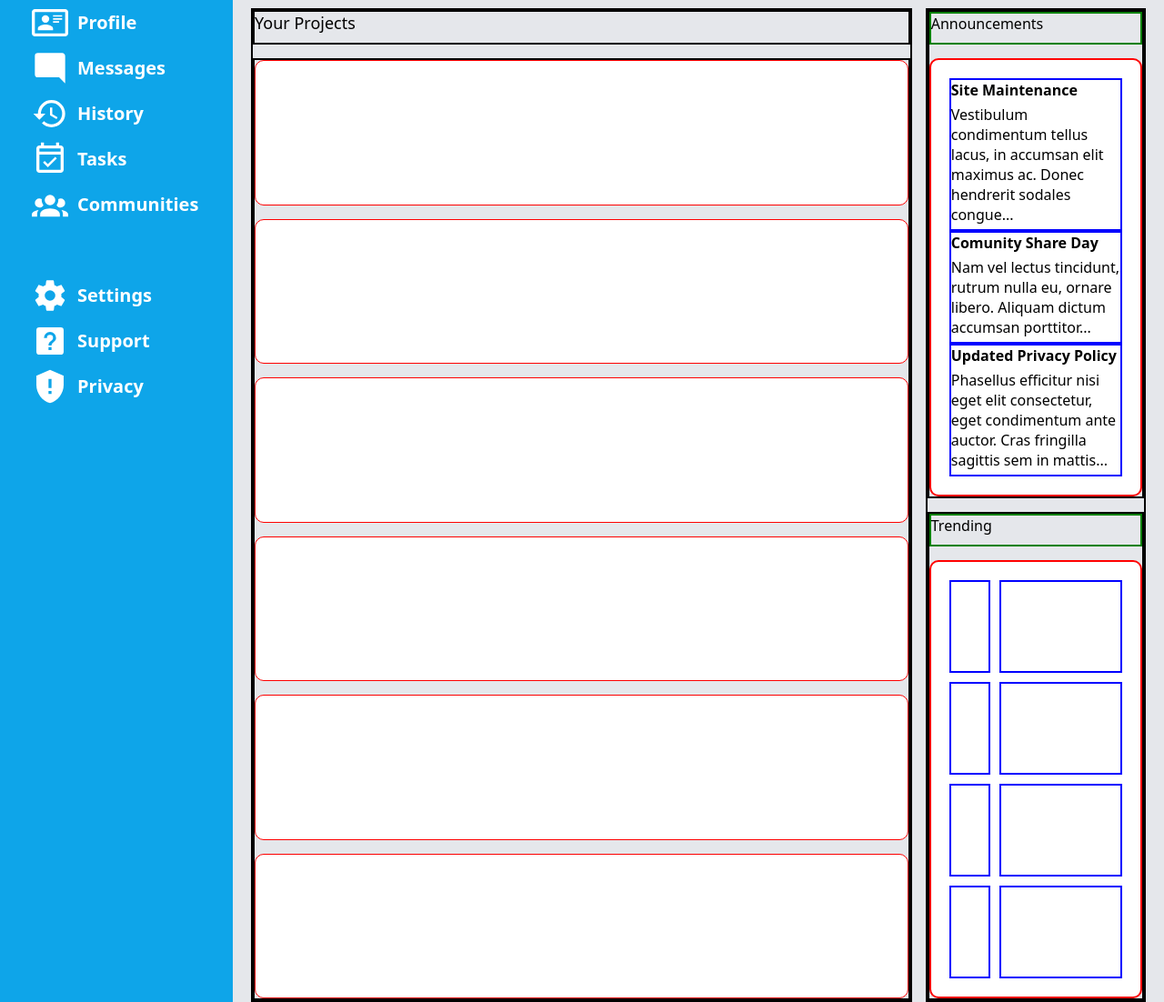
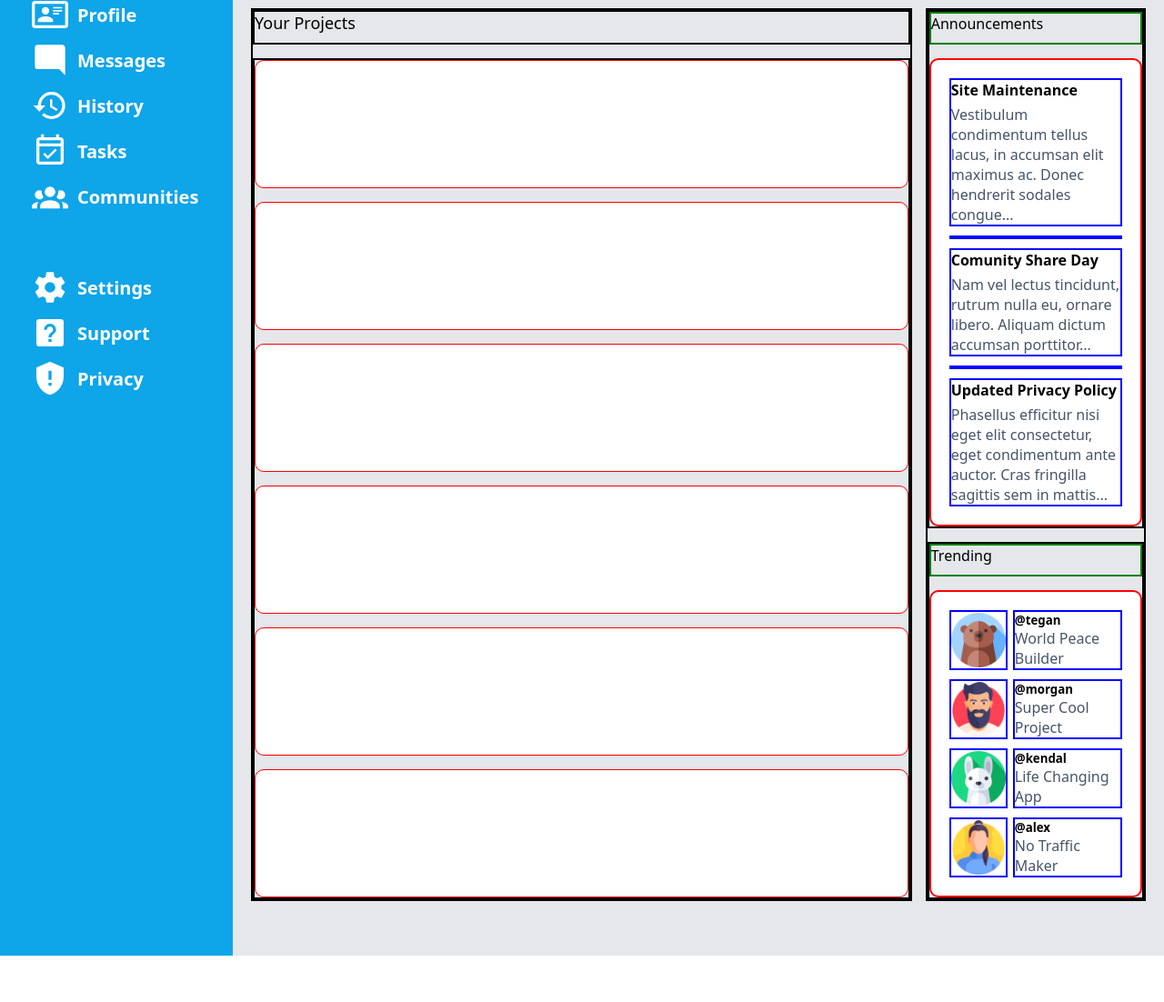
Before and after one commit to Kondorcom/odin_admin_dashboard, a plain HTML site: page index.html in a window 1280 px wide. Shown: the part 186-1288 px from the top of the page at 91% size. After the commit the page ends 1237 px from the top, so only its background shows below. Drawn offline with Linux system fonts and the light colour scheme.

Commit message:
Add trending part

```diff
--- a/index.html
+++ b/index.html
@@ -154,10 +154,12 @@
                             <h4>Site Maintenance</h4>
                                 <p>Vestibulum condimentum tellus lacus, in accumsan elit maximus ac. Donec hendrerit sodales congue...</p>
                         </div>
+                        <div class="line"></div>
                         <div>
                             <h4>Comunity Share Day</h4>
                                 <p>Nam vel lectus tincidunt, rutrum nulla eu, ornare libero. Aliquam dictum accumsan porttitor...</p>
                         </div>
+                        <div class="line"></div>
                         <div>
                             <h4>Updated Privacy Policy</h4>
                                 <p>Phasellus efficitur nisi eget elit consectetur, eget condimentum ante auctor. Cras fringilla sagittis sem in mattis...</p>
@@ -171,29 +173,33 @@
                         Trending
                     </div>
                     <div class="trending_content">
-                        <div>
-
+                        <div class="trending_img">
+                            <img class="trending_img" src="avatars/bear.png" alt="">
                         </div>
-                        <div>
-
+                        <div class="trending_user">
+                            <h5>@tegan</h5>
+                            <p>World Peace Builder</p>
                         </div>
-                        <div>
-
+                        <div class="trending_img">
+                            <img class="trending_img" src="avatars/man.png" alt="">
                         </div>
-                        <div>
-
+                        <div class="trending_user">
+                            <h5>@morgan</h5>
+                            <p>Super Cool Project</p>
                         </div>
-                        <div>
-
+                        <div class="trending_img">
+                            <img class="trending_img" src="avatars/rabbit.png" alt="">
                         </div>
-                        <div>
-
+                        <div class="trending_user">
+                            <h5>@kendal</h5>
+                            <p>Life Changing App</p>
                         </div>
-                        <div>
-
+                        <div class="trending_img">
+                            <img class="trending_img" src="avatars/woman.png" alt="">
                         </div>
-                        <div>
-
+                        <div class="trending_user">
+                            <h5>@alex</h5>
+                            <p>No Traffic Maker</p>
                         </div>
 
                     </div>
--- a/styles.css
+++ b/styles.css
@@ -235,7 +235,9 @@ body, html {
   .nav{
     border: 2px solid black;
     display: grid;
-    grid-template-rows: repeat(2, minmax(200px, 1fr));
+    /* grid-template-rows: repeat(2, minmax(200px, 1fr)); */
+    grid-template-rows: min-content min-content;
+
     gap: 15px;
   }
   .nav > div{
@@ -254,7 +256,7 @@ body, html {
   .announc_content, .trending_content{
     border: 2px solid red;
     display: grid;
-    /* grid-template-rows: repeat(3, minmax(40px, 1fr)); */
+    /* grid-template-rows: repeat(4, minmax(20px, 1fr)); */
     /* grid-template-rows: repeat(auto-fit, minmax(40px, 1fr)); */
     /* grid-template-rows: minmax(40px, 1fr); */
     padding: 20px;
@@ -262,19 +264,48 @@ body, html {
     -bottom: 2px #cbd5e1; */
     background-color: white;
     border-radius: 10px;
+    gap: 10px;
   }
+
+
 
   h4{
     margin: 0;
+    padding-bottom: 5px;
   }
   .trending_content{
-    grid-template-columns: 1fr 3fr;
+    /* grid-template-columns: 1fr 3fr; */
+    /* grid-template-columns: minmax(30px, 80px) minmax(120px, 240px); */
+    grid-template-columns: minmax(30px, 60px) 3fr;
+    /* grid-template-rows: repeat(4, minmax(20px, 1fr)); */
     gap: 10px;
+  }
+  .trending_img{
+    display: flex;
+    width: 100%;
+    object-fit: contain;
   }
   .announc_content > div, .trending_content > div{
     border: 2px solid blue;
+   /* box-shadow: 0px 0px 10px #1e293b;
+    clip-path: inset(0px 0px -15px 0px); */
 
   }
+  .line{
+    /* width: 100px; height: 1px; border: solid 1px black; */
+    border-bottom: 2px solid #475569 ;;
+  }
   p{
-    margin: 5px 0px 5px 0px;
+    /* margin: 5px 0px 5px 0px; */
+    color:#475569 ;
+    margin: 0;
   }
+  h5{
+    margin: 0;
+  }
+  .trending_user{
+    display: flex;
+    flex-direction: column;
+    /* align-items: center; */
+    justify-content: center;
+  }
```
